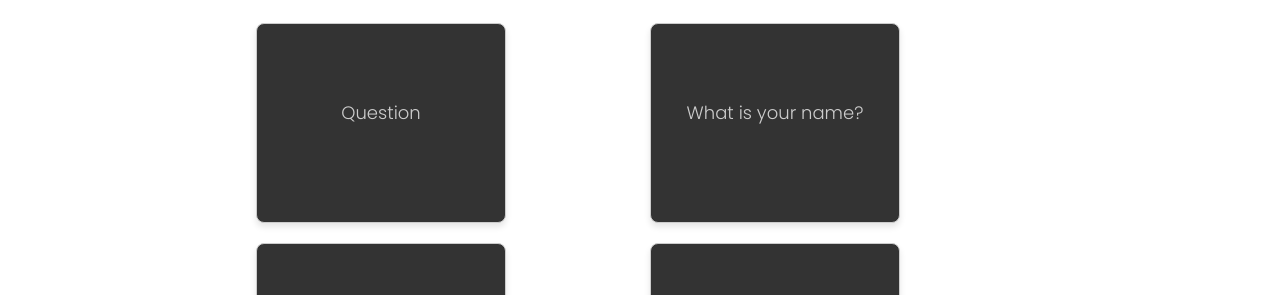
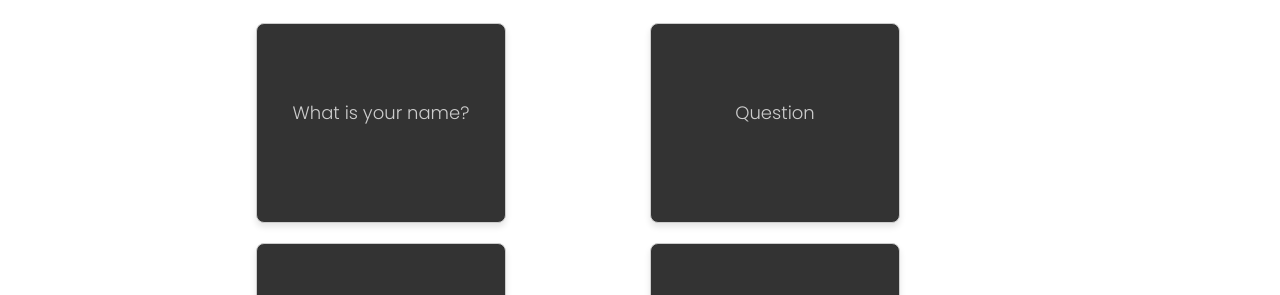
Before and after one commit to sumitpati7/blog, a Jekyll site: the page built from index.md, in a window 1280 px wide. Shown: the part 650-945 px from the top of the page. Built offline with Jekyll 4.4.1, drawn with Linux system fonts in a browser that asks for light colours; nearby versions of some CDN libraries; some web fonts are replaced; comment, search, counter and statistics services are not loaded.

Commit message:
auto commit

```diff
--- a/index.md
+++ b/index.md
@@ -2,11 +2,11 @@
 layout: default
 title: SumitPati7
 flashcards:
+  - question: What is your name?
+    answer: My name is **Sumit Pati**.
+
   - question: Question
     answer: Answer
-
-  - question: What is your name?
-    answer: My name is **Sumit Pati**.
 
   - question: Academic Qualification?
     answer: Bachelor in CSIT
```
